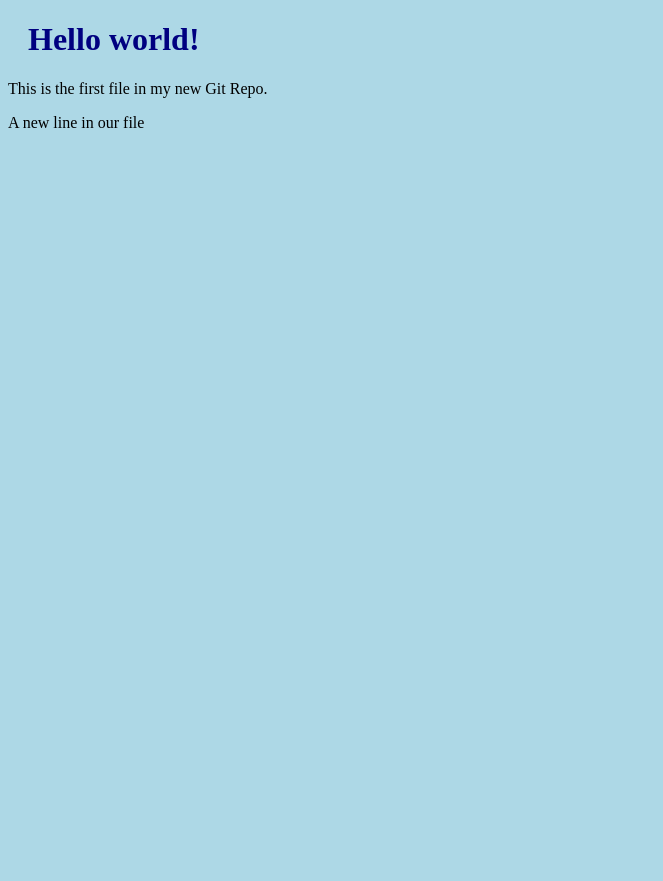
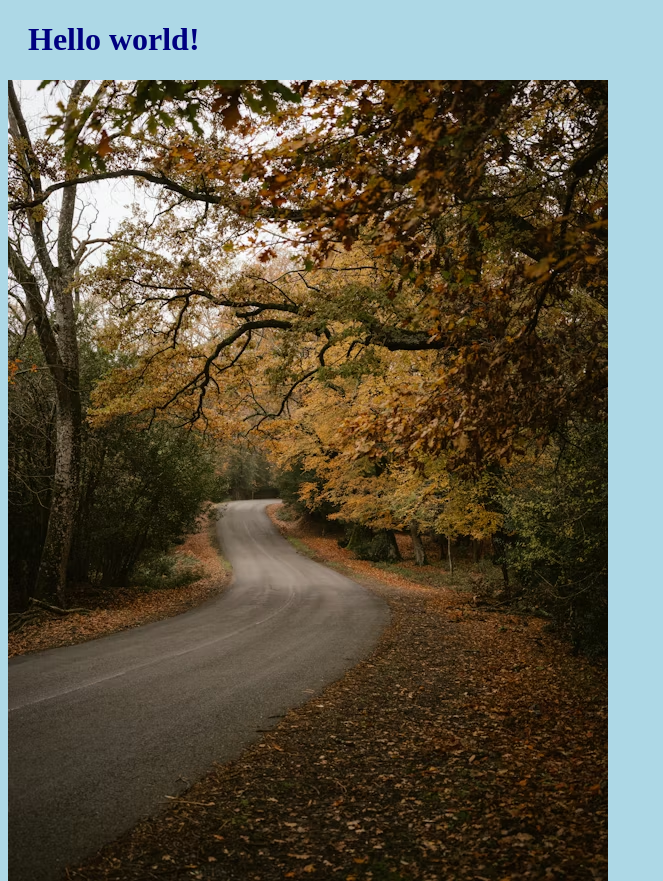
Before and after one commit to Ezemaolisaemeka/hello-world, a plain HTML site: page index.html in a window 1280 px wide. Shown: the top 881 px of the page, without its empty margins (0-663 px from the left). Before the commit the page ends 800 px from the top, so only its background shows below. Drawn offline with Linux system fonts and the light colour scheme.

Commit message:
Added image to Hello World

```diff
--- a/index.html
+++ b/index.html
@@ -9,6 +9,7 @@
 <body>
 
     <h1>Hello world!</h1>
+    <img src="hello_world.jpg" alt="Hello world">
     <p>This is the first file in my new Git Repo.</p>
     <p>A new line in our file</p>
 
```
Also changed, not shown: hello_world.jpg (added).
